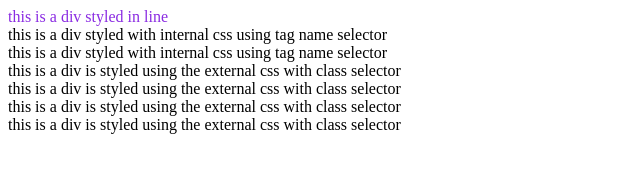
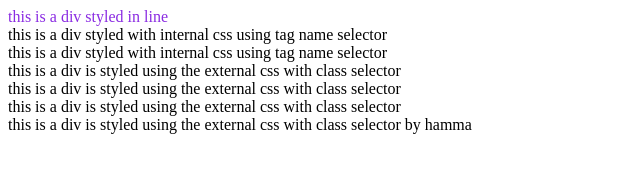
Before and after one commit to mohamedatii/css, a plain HTML site: page index.html in a window 1280 px wide. Shown: the full height of the page, 0-640 px from the left. Drawn offline with Linux system fonts and the light colour scheme.

Commit message:
added css

```diff
--- a/index.html
+++ b/index.html
@@ -25,6 +25,6 @@
     <div class="div-groupe">this is a div is styled using the external css with class selector</div>
     <div class="div-groupe">this is a div is styled using the external css with class selector</div>
 
-    <div class="div-external">this is a div is styled using the external css with class selector</div>
+    <div class="div-external">this is a div is styled using the external css with class selector by hamma</div>
 </body>
 </html>
```
Also changed, not shown: file.css (added).
